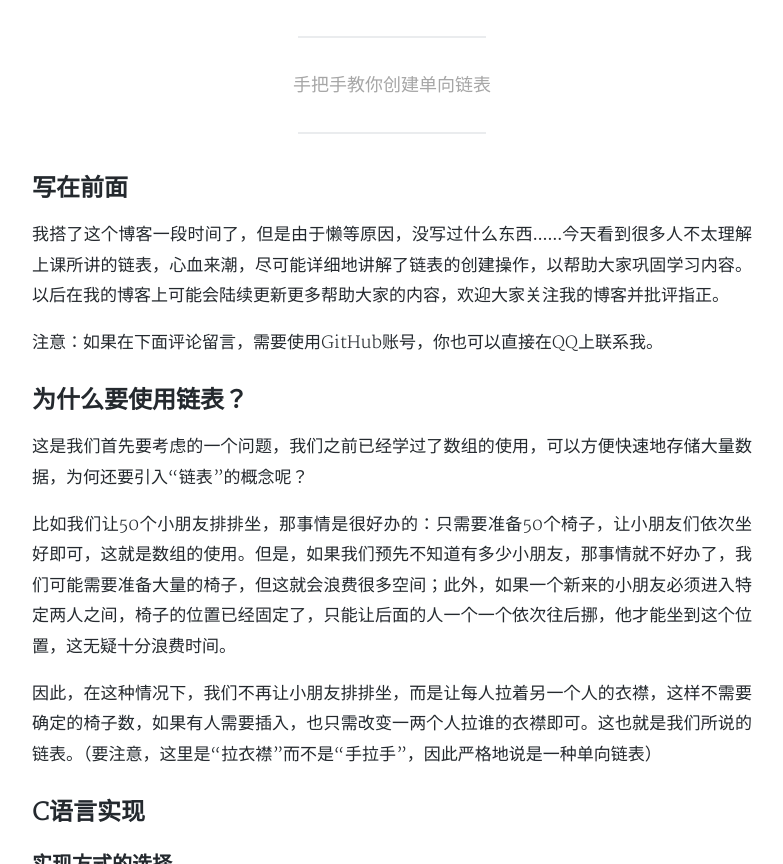
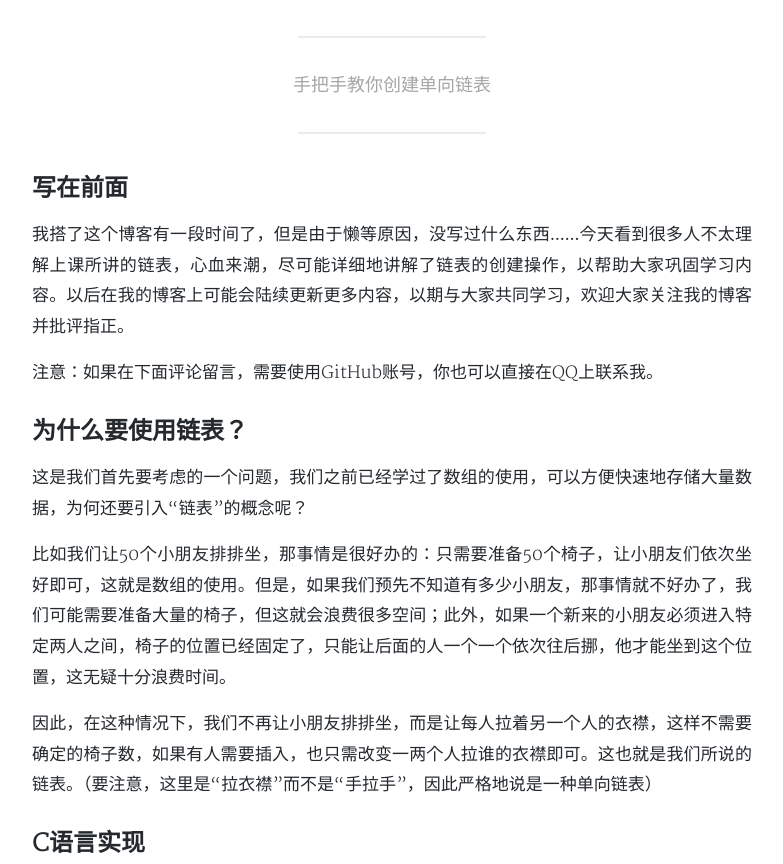
Before and after one commit to Morimiue/mzzx.github.io, a Jekyll site: the page built from _posts/2018-12-11-singly-linked-list.md, in a window 1280 px wide and 900 px high, scrolled down 428 px, cut to the strip 36-900 px from the top of the window. Shown: the whole strip, without its empty margins (248-1031 px from the left). Built offline with Jekyll 4.4.1, drawn with Linux system fonts in a browser that asks for light colours; nearby versions of some CDN libraries; comment, search, counter and statistics services are not loaded; a style sheet for code colours, icons or effects is not loaded; some of the changed text lies outside the part shown.

Commit message:
revise article: singly-linked-list

```diff
--- a/_posts/2018-12-11-singly-linked-list.md
+++ b/_posts/2018-12-11-singly-linked-list.md
@@ -10,7 +10,7 @@ tags: 计算机 C/C++
 
 ## 写在前面
 
-我搭了这个博客一段时间了，但是由于懒等原因，没写过什么东西……今天看到很多人不太理解上课所讲的链表，心血来潮，尽可能详细地讲解了链表的创建操作，以帮助大家巩固学习内容。以后在我的博客上可能会陆续更新更多帮助大家的内容，欢迎大家关注我的博客并批评指正。
+我搭了这个博客有一段时间了，但是由于懒等原因，没写过什么东西……今天看到很多人不太理解上课所讲的链表，心血来潮，尽可能详细地讲解了链表的创建操作，以帮助大家巩固学习内容。以后在我的博客上可能会陆续更新更多内容，以期与大家共同学习，欢迎大家关注我的博客并批评指正。
 
 注意：如果在下面评论留言，需要使用GitHub账号，你也可以直接在QQ上联系我。
 
```
Also changed, not shown: other parts of _posts/2018-12-11-singly-linked-list.md (+1 -1 lines).
